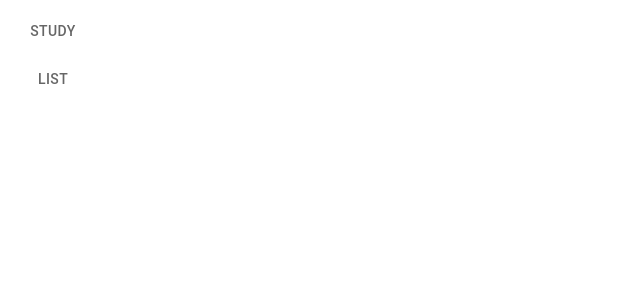
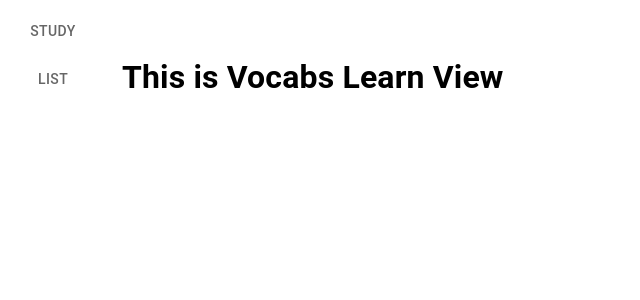
Before and after one commit to benilyxdd/memorize-vocabs, a React (Create React App) app: page / in a window 1280 px wide. Shown: the top 300 px of the page, without its empty margins (0-640 px from the left). Built offline with nearby package versions, Linux system fonts and the light colour scheme.

Commit message:
render vocabs learn view in tabs navigator

```diff
--- a/src/components/TabsNavigator/TabsNavigator.tsx
+++ b/src/components/TabsNavigator/TabsNavigator.tsx
@@ -3,6 +3,7 @@ import { Tabs, Tab, Box, Typography } from "@mui/material";
 
 import "./TabsNavigator.css";
 import VocabsListView from "../../Pages/VocabsListView/VocabsListView";
+import VocabsLearnView from "../../Pages/VocabsLearnView/VocabsLearnView";
 
 interface TabPanelProps {
 	children?: React.ReactNode;
@@ -43,6 +44,9 @@ const TabsNavigator = () => {
 				</Tabs>
 			</Box>
 
+			<TabPanel value={value} index={0}>
+				<VocabsLearnView />
+			</TabPanel>
 			<TabPanel value={value} index={1}>
 				<VocabsListView />
 			</TabPanel>
```
